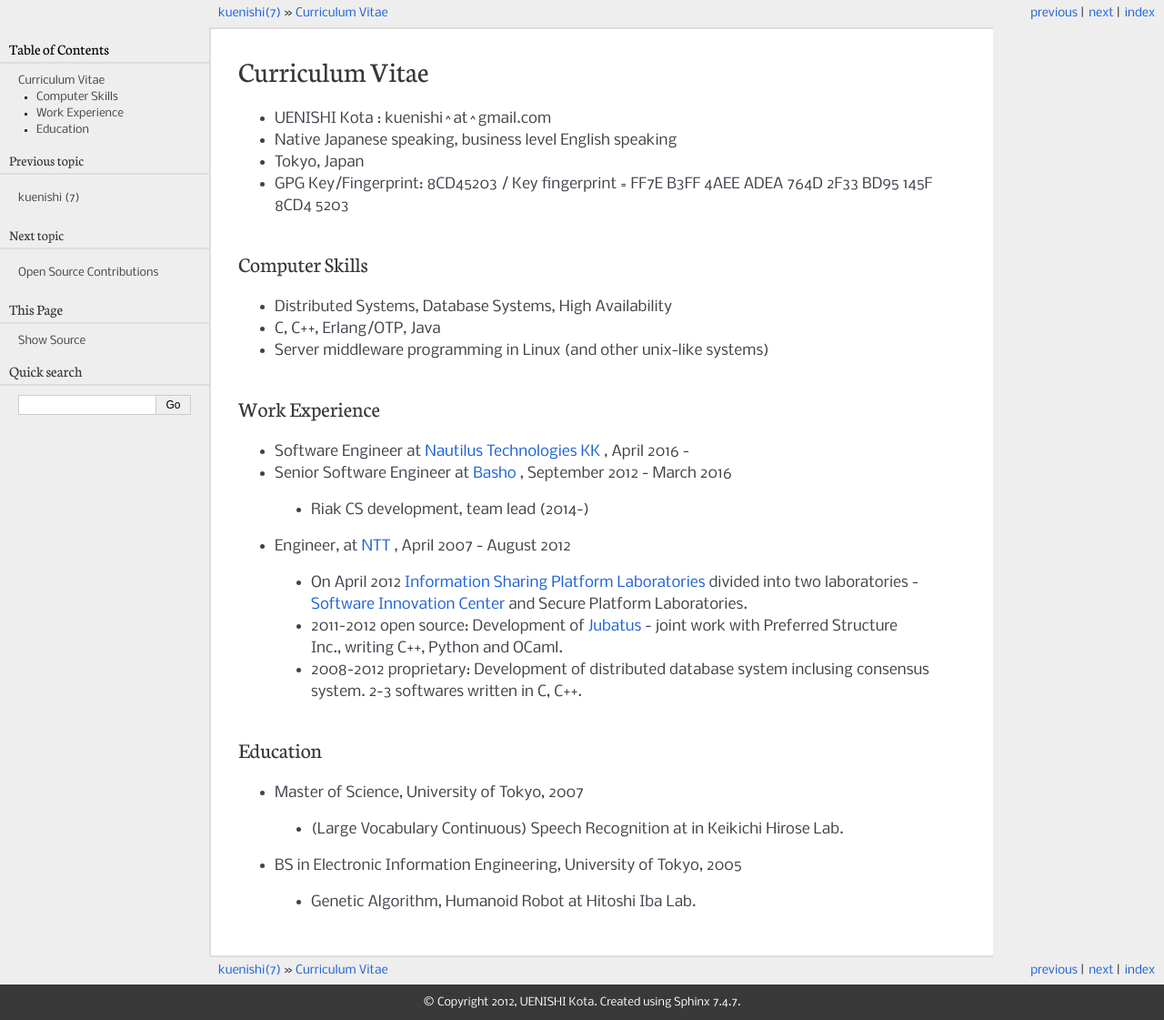
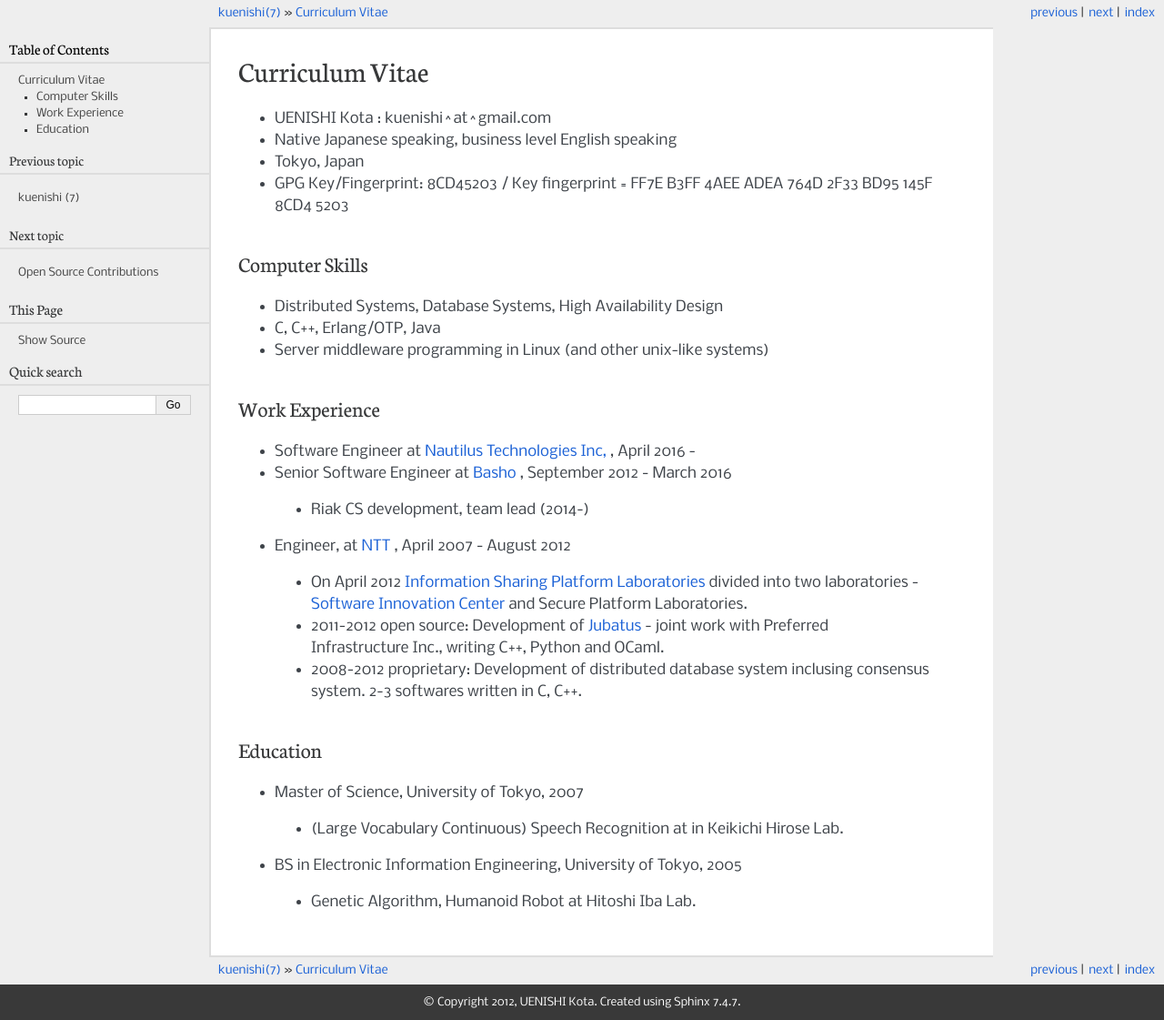
Before and after one commit to kuenishi/mywebsite, a Sphinx documentation site: the page built from source/cv.rst, in a window 1280 px wide. Shown: the whole page at 91% size. Built offline with Sphinx 7.4.7, drawn with Linux system fonts in a browser that asks for light colours.

```diff
--- a/source/cv.rst
+++ b/source/cv.rst
@@ -9,14 +9,14 @@ Curriculum Vitae
 Computer Skills
 ---------------
 
-- Distributed Systems, Database Systems, High Availability
+- Distributed Systems, Database Systems, High Availability Design
 - C, C++, Erlang/OTP, Java
 - Server middleware programming in Linux (and other unix-like systems)
 
 Work Experience
 ---------------
 
-- Software Engineer at `Nautilus Technologies KK <http://www.nautilus-technologies.com>`_ , April 2016 -
+- Software Engineer at `Nautilus Technologies Inc, <http://www.nautilus-technologies.com>`_ , April 2016 -
 - Senior Software Engineer at `Basho <http://basho.co.jp>`_ , September 2012 - March 2016
 
  - Riak CS development, team lead (2014-)
@@ -24,7 +24,7 @@ Work Experience
 - Engineer, at `NTT <http://www.ntt.co.jp>`_ , April 2007 - August 2012
 
  - On April 2012 `Information Sharing Platform Laboratories <http://www2.pflab.ecl.ntt.co.jp>`_ divided into two laboratories - `Software Innovation Center <http://www.sic.ecl.ntt.co.jp>`_ and Secure Platform Laboratories.
- - 2011-2012 open source: Development of `Jubatus <http://jubat.us>`_ - joint work with Preferred Structure Inc., writing C++, Python and OCaml.
+ - 2011-2012 open source: Development of `Jubatus <http://jubat.us>`_ - joint work with Preferred Infrastructure Inc., writing C++, Python and OCaml.
  - 2008-2012 proprietary: Development of distributed database system inclusing consensus system. 2-3 softwares written in C, C++.
 
 
--- a/source/opensource.rst
+++ b/source/opensource.rst
@@ -2,6 +2,8 @@ Open Source Contributions
 =========================
 
 Here's `my wishlist in Amazon <http://www.amazon.co.jp/registry/wishlist/1P6IW44XCM1H2>`_ and my bitcoin wallet is `1Nk9j9PwVVDL5sud6B3WcusjkJv2UirEtg` . Your donation with product name will motivate me for sure. See my `Github <https://github.com/kuenishi>`_ or `Bitbucket <https://bitbucket.org/kuenishi>`_ account for all personal software.
+
+- `Retz <https://github.com/retz/retz>`_ (2016 -) Job scheduler as Apache Mesos framework
 
 - `A small piece of my work <https://github.com/erlang/otp/commit/966e9e7ed0951db306c3c5dc4b1fd4c6eac25cf9>`_ is included in `Erlang/OTP 18.0 <http://www.erlang.org/download/otp_src_18.0.readme>`_ !
 
--- a/source/persona.rst
+++ b/source/persona.rst
@@ -3,6 +3,7 @@ Persona
 
 Mainly active in twitter, facebook and his blog.
 
+- `Keybase.io: kuenish <https://keybase.io/kuenishi>`_
 - `Twitter: @kuenishi <http://twitter.com/kuenishi>`_
 - `Japanese Blog (hatena diary) <http://kuenishi.hatenadiary.jp/>`_
 
```
